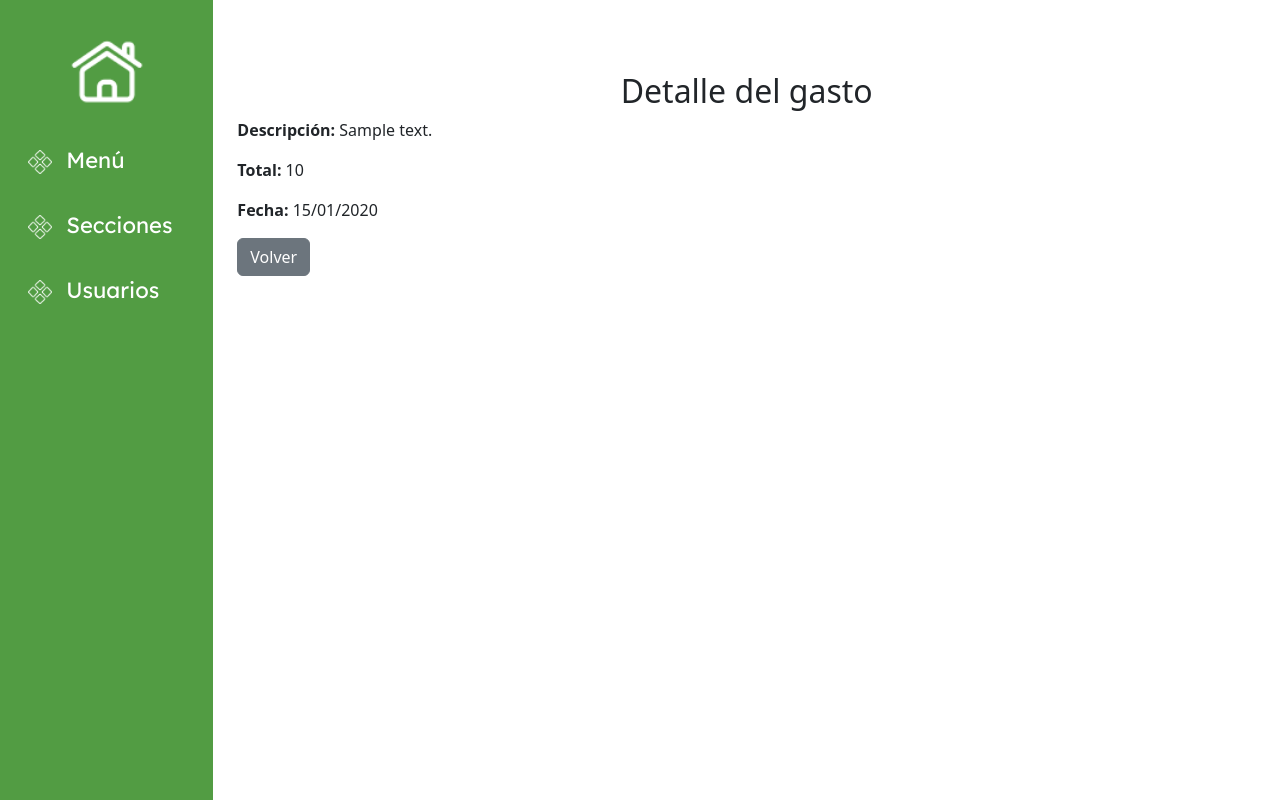
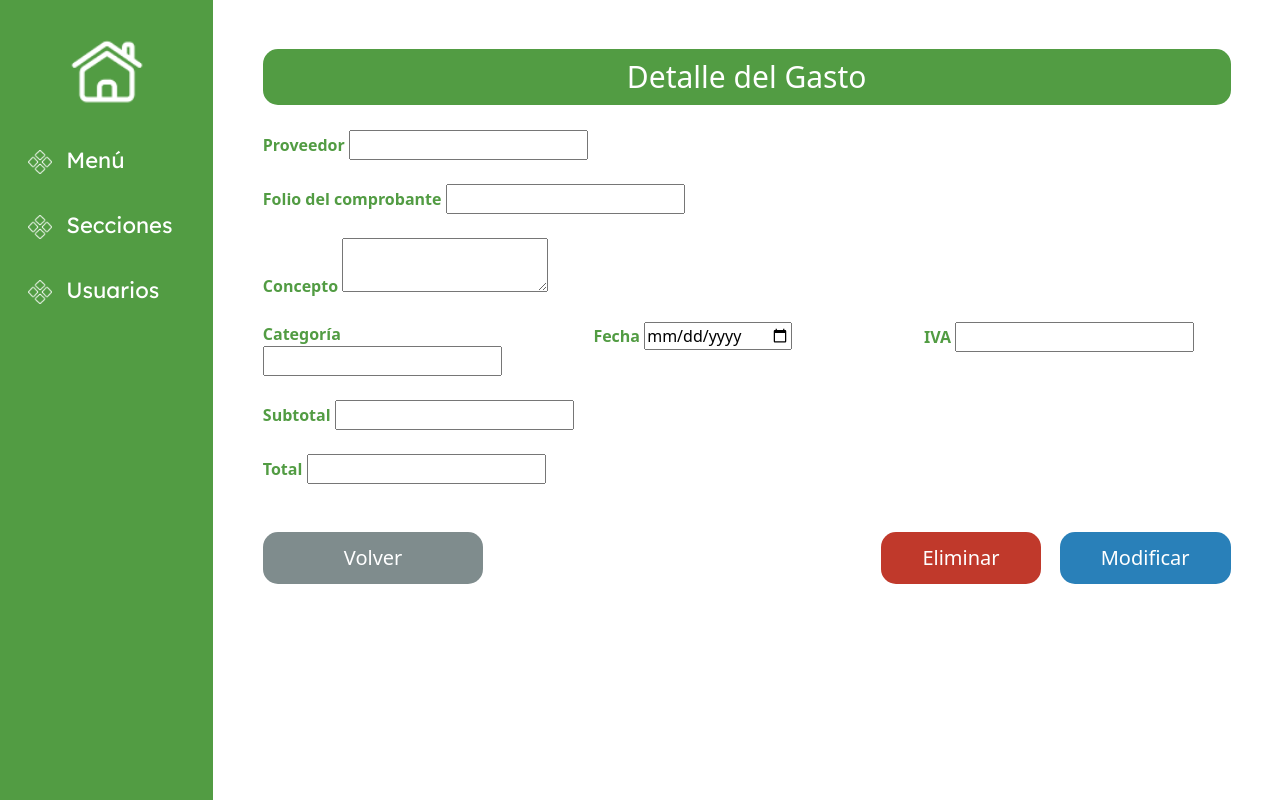
Before and after one commit to DavidAcostaF/JabonesDeMiMa, a Django app: template apps/expenses/templates/expenses/detail.html in a window 1280 px wide. Shown: the part 78-878 px from the top of the page. Run offline with Django 5.2, Linux system fonts and the light colour scheme; the template is opened without the code that fills it: most values are stand-ins (such as "Sample title", 1, 10 or a date in 2020); form fields are guessed from the names that the template uses; some libraries are stand-ins or nearby versions.

Commit message:
Modulo gastos
eliminar y modificar registro

Co-Authored-By: Alan Manjarrez <160210523+AlanManjarrez@users.noreply.github.com>
Co-Authored-By: JesusVillanuev <160086160+JesusVillanuev@users.noreply.github.com>

```diff
--- a/apps/expenses/models.py
+++ b/apps/expenses/models.py
@@ -1,6 +1,5 @@
 # expenses/models.py
 from django.db import models
-from apps.suppliers.models import Supplier
 
 class ExpenseType(models.Model):
     id = models.AutoField(primary_key=True)
@@ -23,7 +22,7 @@ class Expense(models.Model):
     total = models.DecimalField(max_digits=10, decimal_places=2)
     sub_total = models.DecimalField(max_digits=10, decimal_places=2)
     type = models.ForeignKey(ExpenseType, on_delete=models.CASCADE)
-    supplier = models.ForeignKey(Supplier, on_delete=models.CASCADE)
+    proveedor = models.CharField("Proveedor", max_length=100, blank=True, null=True)
 
     class Meta:
         db_table = 'expense'
--- a/apps/expenses/templates/expenses/detail.html
+++ b/apps/expenses/templates/expenses/detail.html
@@ -1,8 +1,79 @@
 {% extends "base.html" %}
+{% load static %}
+
 {% block content %}
-<h2 class="text-center mt-5">Detalle del gasto</h2>
-<p><strong>Descripción:</strong> {{ gasto.description }}</p>
-<p><strong>Total:</strong> {{ gasto.total }}</p>
-<p><strong>Fecha:</strong> {{ gasto.date|date:"d/m/Y" }}</p>
-<a href="{% url 'expenses:index' %}" class="btn btn-secondary">Volver</a>
+<div class="col text-center">
+    <h1 style="background: #529c43; color: white; padding: 10px; border-radius: 15px; margin: 25px auto; font-size: 30px; width: 95%;">
+        Detalle del Gasto
+    </h1>
+
+    <form method="post" style="width: 95%; margin: 0 auto;">
+        {% csrf_token %}
+        {{ form.non_field_errors }}
+
+        <!-- Fila: Proveedor -->
+        <div class="mb-4 text-start">
+            <label style="color: #529c43; font-weight: bold;">Proveedor</label>
+            {{ form.proveedor }}
+        </div>
+
+        <!-- Fila: Folio -->
+        <div class="mb-4 text-start">
+            <label style="color: #529c43; font-weight: bold;">Folio del comprobante</label>
+            {{ form.receipt_folio }}
+        </div>
+
+        <!-- Fila: Descripción -->
+        <div class="mb-4 text-start">
+            <label style="color: #529c43; font-weight: bold;">Concepto</label>
+            {{ form.description }}
+        </div>
+
+        <!-- Fila combinada: Categoría - Fecha - IVA -->
+        <div class="row mb-4 text-start">
+            <div class="col-md-4">
+                <label style="color: #529c43; font-weight: bold;">Categoría</label>
+                {{ form.type }}
+            </div>
+            <div class="col-md-4">
+                <label style="color: #529c43; font-weight: bold;">Fecha</label>
+                {{ form.date }}
+            </div>
+            <div class="col-md-4">
+                <label style="color: #529c43; font-weight: bold;">IVA</label>
+                {{ form.tax }}
+            </div>
+        </div>
+
+        <!-- Fila: Subtotal -->
+        <div class="mb-4 text-start">
+            <label style="color: #529c43; font-weight: bold;">Subtotal</label>
+            {{ form.sub_total }}
+        </div>
+
+        <!-- Fila: Total -->
+        <div class="mb-4 text-start">
+            <label style="color: #529c43; font-weight: bold;">Total</label>
+            {{ form.total }}
+        </div>
+
+        <!-- Botones -->
+        <div class="d-flex justify-content-between mt-5">
+            <a href="{% url 'expenses:index' %}" class="btn text-white"
+               style="background-color: #7f8c8d; border-radius: 15px; font-size: 20px; padding: 10px 80px;">
+                Volver
+            </a>
+            <div>
+                <a href="{% url 'expenses:delete' expense.id %}" class="btn text-white"
+                   style="background-color: #c0392b; border-radius: 15px; font-size: 20px; padding: 10px 40px; margin-right: 15px;">
+                    Eliminar
+                </a>
+                <button type="submit" class="btn text-white"
+                   style="background-color: #2980b9; border-radius: 15px; font-size: 20px; padding: 10px 40px;">
+                    Modificar
+                </button>
+            </div>
+        </div>
+    </form>
+</div>
 {% endblock %}
--- a/apps/expenses/urls.py
+++ b/apps/expenses/urls.py
@@ -8,4 +8,5 @@ urlpatterns = [
     path('create/', views.create, name='create'),
     path('<int:pk>/', views.detail, name='detail'),
     path('grupo/<str:tipo>/', views.detail_group, name='detail_group'),
+    path('delete/<int:pk>/', views.delete, name='delete')
 ]
```
Also changed, not shown: apps/expenses/forms.py (+7 -6 lines), apps/expenses/templates/expenses/detail_group.html (+14 -9 lines), apps/expenses/templates/expenses/form.html (+7 -5 lines), apps/expenses/views.py (+19 -3 lines).
